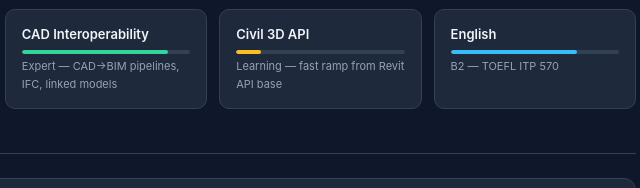
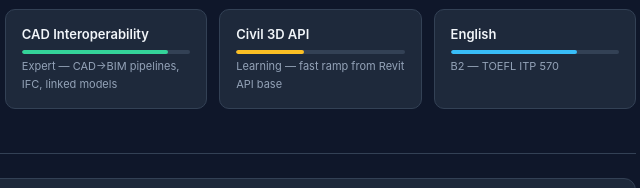
Before and after one commit to Matbimdev/Portfolio, a plain HTML site: page index.html in a window 1280 px wide. Shown: the part 774-962 px from the top of the page, 534-1174 px from the left. Drawn offline with Linux system fonts and the light colour scheme.

Commit message:
Add files via upload

```diff
--- a/index.html
+++ b/index.html
@@ -363,7 +363,7 @@
     </div>
     <div class="skill-card">
       <div class="skill-name">Civil 3D API</div>
-      <div class="skill-bar"><div class="skill-fill lvl-learning" style="width:15%"></div></div>
+      <div class="skill-bar"><div class="skill-fill lvl-learning" style="width:40%"></div></div>
       <div class="skill-label">Learning — fast ramp from Revit API base</div>
     </div>
     <div class="skill-card">
```
